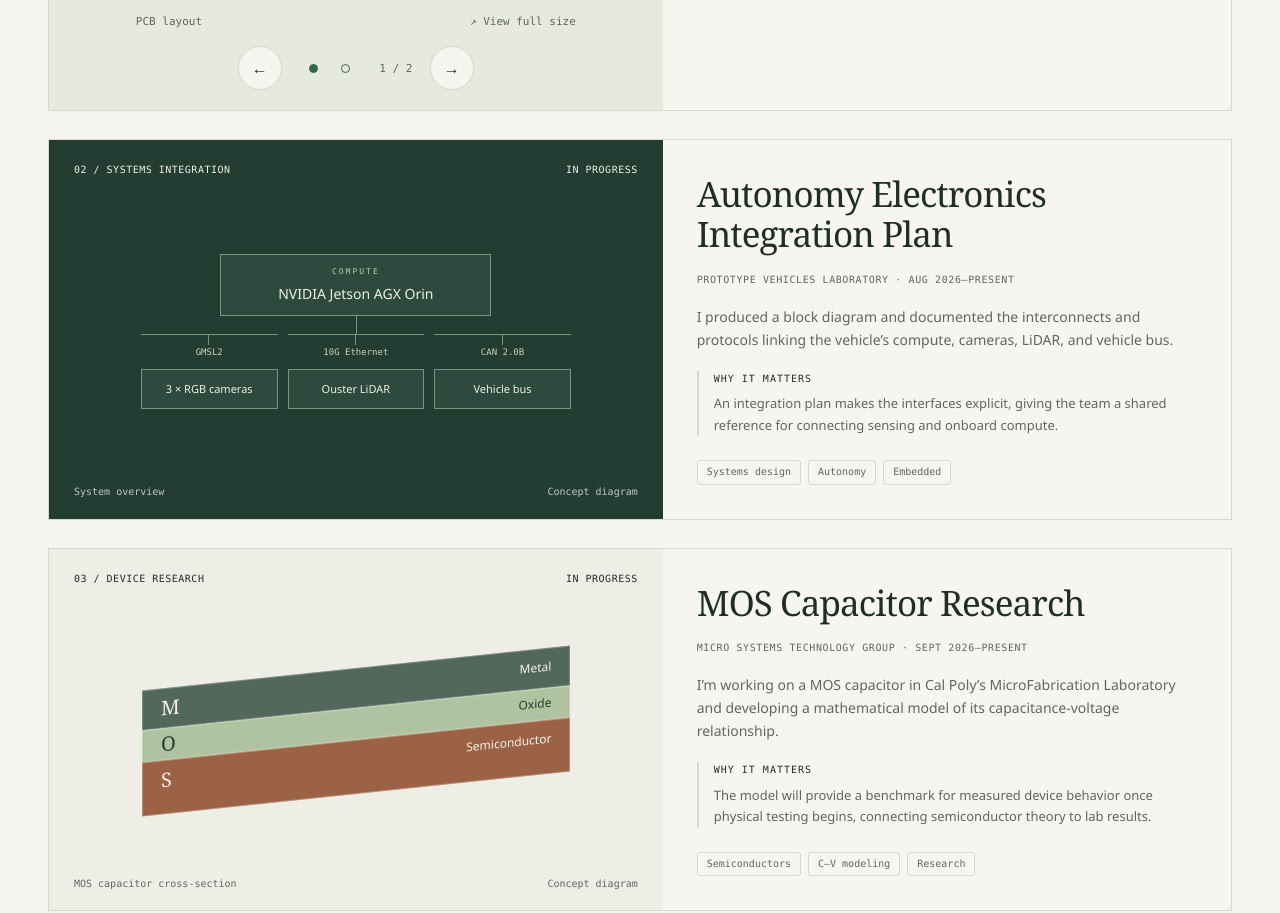
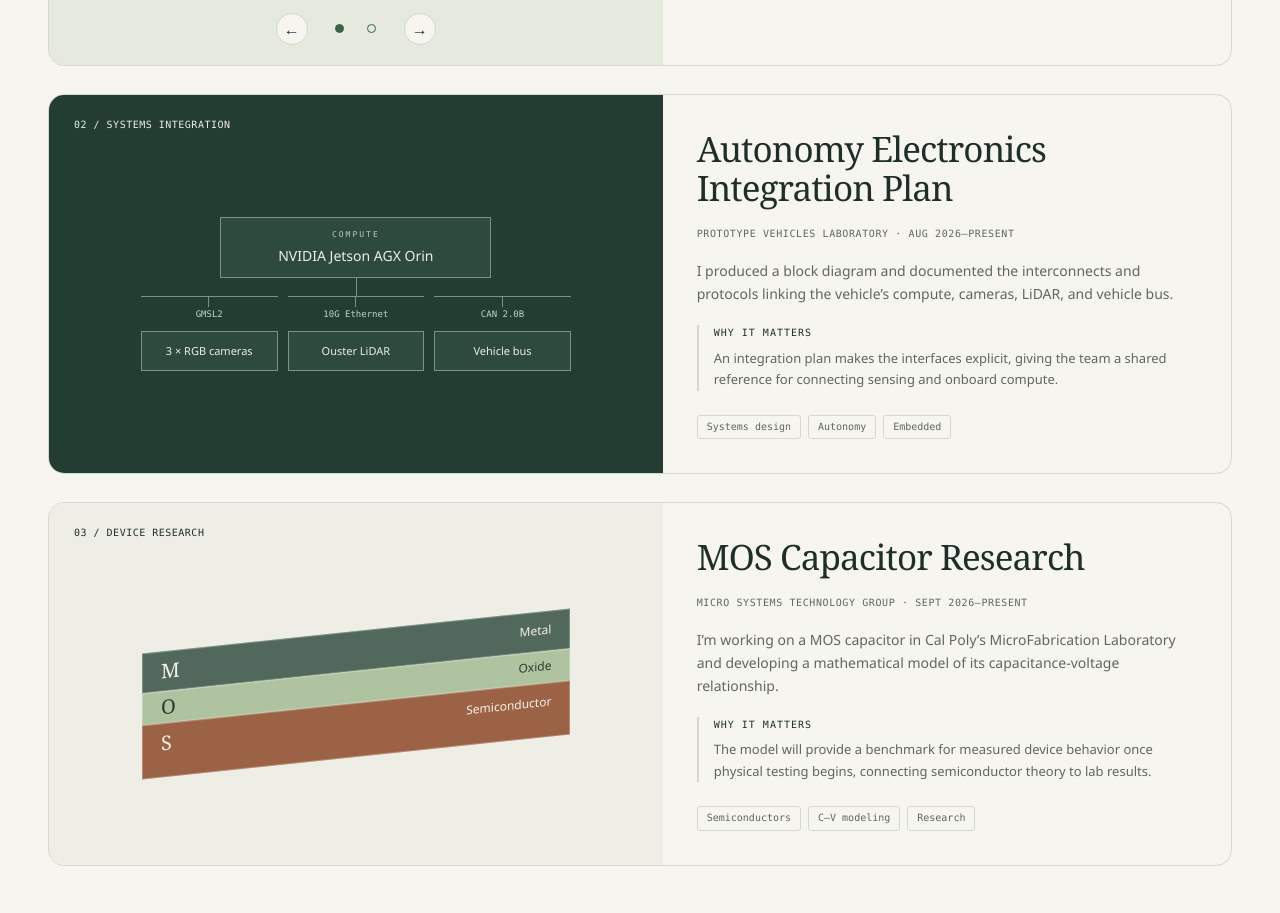
Before and after one commit to Neeraj-C08/myPortfolio, a plain HTML site: page index.html in a window 1280 px wide. Shown: the part 1125-2038 px from the top of the page. Drawn offline with Linux system fonts and the light colour scheme.

Commit message:
diddy changes

```diff
--- a/index.html
+++ b/index.html
@@ -13,7 +13,7 @@
   <div class="wrap">
     <nav aria-label="Main navigation">
       <a class="wordmark" href="#">NC<span aria-hidden="true">.</span></a>
-      <div class="nav-links"><a href="#projects">Selected work</a><a href="#about">About</a><a href="mailto:nchandek@calpoly.edu">Get in touch <span aria-hidden="true">↗</span></a></div>
+      <div class="nav-links"><a href="#projects">Selected work</a><a href="#about">About</a></div>
       <button id="theme" type="button" aria-label="Toggle light or dark theme">Theme <span aria-hidden="true">◐</span></button>
     </nav>
     <main id="main">
@@ -27,22 +27,20 @@
         <div class="portrait"><img src="images/IMG_0150.JPG" alt="Neeraj Chandekar" width="1067" height="1600" fetchpriority="high"></div>
       </header>
       <section id="projects" aria-labelledby="work-title">
-        <div class="section-heading"><h2 id="work-title">Selected work</h2><span>01 — 03 / 2026</span></div>
+        <div class="section-heading"><h2 id="work-title">Selected work</h2></div>
         <!-- Add future projects as .project articles in this list to keep their widths consistent. -->
         <div class="project-list">
         <article class="project" aria-labelledby="fan-title">
           <div class="board-visual">
-            <div class="visual-label"><span>01 / Circuit design</span><span>Altium Designer</span></div>
+            <div class="visual-label"><span>01 / Circuit design</span></div>
             <!-- Add image figures here; carousel controls are generated automatically. -->
             <div class="carousel" data-carousel role="region" aria-roledescription="carousel" aria-label="Cooling Fan Control Breakout Board images">
               <div class="carousel-stage">
                 <figure class="carousel-slide" role="group" aria-roledescription="slide" aria-label="1 of 2: PCB layout">
                   <a href="images/Screenshot%202026-11-11%20212728.png" target="_blank" rel="noopener" aria-label="Open full-size PCB layout in a new tab"><img src="images/Screenshot%202026-11-11%20212728.png" alt="Cooling fan breakout PCB layout showing routed traces, connectors, and mounting holes" width="736" height="736"></a>
-                  <figcaption>PCB layout <span>↗ View full size</span></figcaption>
                 </figure>
                 <figure class="carousel-slide" role="group" aria-roledescription="slide" aria-label="2 of 2: Schematic">
                   <a href="images/Screenshot%202026-11-11%20212849.png" target="_blank" rel="noopener" aria-label="Open full-size schematic in a new tab"><img src="images/Screenshot%202026-11-11%20212849.png" alt="Cooling fan signal-conditioning schematic with op-amps, filter components, and fan connectors" width="1020" height="807" loading="lazy"></a>
-                  <figcaption>Schematic <span>↗ View full size</span></figcaption>
                 </figure>
               </div>
             </div>
@@ -57,7 +55,7 @@
         </article>
           <article class="project" aria-labelledby="autonomy-title">
             <div class="diagram-visual autonomy-visual">
-              <div class="visual-label"><span>02 / Systems integration</span><span>In progress</span></div>
+              <div class="visual-label"><span>02 / Systems integration</span></div>
               <div class="system-diagram" role="img" aria-label="Planned vehicle connections: three RGB cameras via GMSL2, Ouster LiDAR via 10G Ethernet, and the vehicle bus via CAN 2.0B, connected to NVIDIA Jetson AGX Orin compute.">
                 <div class="system-node compute"><small>COMPUTE</small>NVIDIA Jetson AGX Orin</div>
                 <div class="system-branches">
@@ -66,7 +64,6 @@
                   <div><span class="protocol">CAN 2.0B</span><span class="system-node">Vehicle bus</span></div>
                 </div>
               </div>
-              <p class="visual-caption">System overview <span>Concept diagram</span></p>
             </div>
             <div class="project-copy">
               <h3 id="autonomy-title">Autonomy Electronics Integration Plan</h3>
@@ -78,13 +75,12 @@
           </article>
           <article class="project" aria-labelledby="mos-title">
             <div class="diagram-visual mos-visual">
-              <div class="visual-label"><span>03 / Device research</span><span>In progress</span></div>
+              <div class="visual-label"><span>03 / Device research</span></div>
               <div class="mos-diagram" role="img" aria-label="Conceptual MOS capacitor cross-section showing metal, oxide, and semiconductor layers.">
                 <div class="mos-layer metal"><span>M</span><span>Metal</span></div>
                 <div class="mos-layer oxide"><span>O</span><span>Oxide</span></div>
                 <div class="mos-layer silicon"><span>S</span><span>Semiconductor</span></div>
               </div>
-              <p class="visual-caption">MOS capacitor cross-section <span>Concept diagram</span></p>
             </div>
             <div class="project-copy">
               <h3 id="mos-title">MOS Capacitor Research</h3>
@@ -120,10 +116,6 @@
       next.type = 'button';
       next.textContent = '→';
       next.setAttribute('aria-label', 'Next image');
-      const status = document.createElement('span');
-      status.className = 'carousel-status';
-      status.setAttribute('aria-live', 'polite');
-      status.setAttribute('aria-atomic', 'true');
       const dots = document.createElement('div');
       dots.className = 'carousel-dots';
       dots.setAttribute('role', 'group');
@@ -131,7 +123,7 @@
       const selectors = slides.map((slide, index) => {
         const dot = document.createElement('button');
         dot.type = 'button';
-        dot.setAttribute('aria-label', `Show image ${index + 1}: ${slide.querySelector('figcaption').firstChild.textContent.trim()}`);
+        dot.setAttribute('aria-label', `Show image ${slide.getAttribute('aria-label')}`);
         dot.addEventListener('click', () => show(index));
         dots.append(dot);
         return dot;
@@ -140,7 +132,6 @@
         current = (index + slides.length) % slides.length;
         slides.forEach((slide, i) => { slide.hidden = i !== current; });
         selectors.forEach((dot, i) => dot.setAttribute('aria-current', String(i === current)));
-        status.textContent = `${current + 1} / ${slides.length}`;
       }
       previous.addEventListener('click', () => show(current - 1));
       next.addEventListener('click', () => show(current + 1));
@@ -151,7 +142,7 @@
           show(current + (event.key === 'ArrowRight' ? 1 : -1));
         }
       });
-      controls.append(previous, dots, status, next);
+      controls.append(previous, dots, next);
       carousel.append(controls);
       carousel.classList.add('is-ready');
       show(0);
--- a/styles.css
+++ b/styles.css
@@ -36,9 +36,9 @@ nav { min-height: 96px; display: flex; align-items: center; gap: 32px; border-bo
 .intro { padding: 48px 0; display: grid; grid-template-columns: minmax(0, 1fr) 280px; align-items: center; gap: 64px; }
 .intro-copy > p:not(.eyebrow) { max-width: 515px; color: var(--muted); margin-bottom: 24px; font-size: 17px; }
 .intro-copy .text-link { display: inline-block; }
-.portrait { aspect-ratio: 4 / 5; overflow: hidden; background: var(--surface); border-radius: 3px; }
+.portrait { aspect-ratio: 4 / 5; overflow: hidden; background: var(--surface); border-radius: 16px; }
 .portrait img { width: 100%; height: 100%; object-fit: cover; object-position: 47% 25%; }
-.eyebrow, .visual-label, .section-heading > span, .visual-caption, .chips, .project-impact h4, .protocol, .system-node small { font-family: "Consolas", "Courier New", monospace; }
+.eyebrow, .visual-label, .chips, .project-impact h4, .protocol, .system-node small { font-family: "Consolas", "Courier New", monospace; }
 .eyebrow { margin: 0 0 20px; color: var(--accent); text-transform: uppercase; letter-spacing: 1.6px; font-size: 11px; line-height: 1.7; }
 h1, h2, h3, p { margin-top: 0; }
 h1 { font-family: Georgia, "Times New Roman", serif; font-size: clamp(54px, 6.5vw, 88px); line-height: 1.04; letter-spacing: -3.5px; font-weight: 400; margin-bottom: 24px; }
@@ -46,9 +46,8 @@ h1 { font-family: Georgia, "Times New Roman", serif; font-size: clamp(54px, 6.5v
 .text-link span { margin-left: 28px; }
 .section-heading { display: flex; justify-content: space-between; align-items: center; padding: 23px 0; border-top: 1px solid var(--line); }
 .section-heading h2 { font-size: 16px; font-weight: 600; margin: 0; }
-.section-heading > span { font-size: 11px; color: var(--muted); }
 .project-list { display: grid; grid-template-columns: minmax(0, 1fr); gap: 28px; }
-.project { display: grid; grid-template-columns: minmax(0, 1.08fr) minmax(0, 1fr); width: 100%; min-width: 0; border: 1px solid var(--line); }
+.project { display: grid; grid-template-columns: minmax(0, 1.08fr) minmax(0, 1fr); width: 100%; min-width: 0; border: 1px solid var(--line); border-radius: 16px; overflow: hidden; }
 .project > * { min-width: 0; }
 .board-visual { background: var(--board); padding: 25px 28px 20px; display: flex; flex-direction: column; justify-content: space-between; }
 .visual-label { display: flex; justify-content: space-between; gap: 12px; font-size: 10px; text-transform: uppercase; letter-spacing: .5px; }
@@ -58,16 +57,13 @@ h1 { font-family: Georgia, "Times New Roman", serif; font-size: clamp(54px, 6.5v
 .carousel.is-ready .carousel-slide { margin-bottom: 0; }
 .carousel-slide > a { display: flex; align-items: center; justify-content: center; aspect-ratio: 1; padding: 12px; }
 .carousel-slide img { width: 100%; height: 100%; object-fit: contain; }
-.carousel-slide figcaption { display: flex; flex-wrap: wrap; justify-content: space-between; gap: 4px 12px; margin-top: 16px; font: 11px/1.6 "Consolas", "Courier New", monospace; color: var(--muted); }
 .carousel-controls { display: flex; align-items: center; justify-content: center; gap: 16px; margin-top: 16px; }
-.carousel-controls button { width: 44px; height: 44px; padding: 0; border: 1px solid var(--line); border-radius: 50%; color: var(--ink); background: var(--bg); }
+.carousel-controls button { width: 32px; height: 32px; padding: 0; border: 1px solid var(--line); border-radius: 50%; color: var(--ink); background: var(--bg); }
 .carousel-controls button:hover { border-color: var(--accent); }
 .carousel-dots { display: flex; }
 .carousel-dots button { display: grid; place-items: center; width: 32px; border: 0; background: transparent; border-radius: 4px; }
 .carousel-dots button::after { content: ""; width: 7px; height: 7px; border: 1px solid var(--accent); border-radius: 50%; }
 .carousel-dots button[aria-current="true"]::after { background: var(--accent); }
-.carousel-status { color: var(--muted); font: 11px/1.6 "Consolas", "Courier New", monospace; min-width: 36px; text-align: center; }
-.visual-caption { display: flex; justify-content: space-between; gap: 12px; font-size: 10px; margin: 0; color: var(--muted); }
 .project-copy { padding: 34px; }
 .project-copy .eyebrow { font-size: 10px; letter-spacing: .6px; margin-bottom: 17px; }
 .project h3 { font-family: Georgia, "Times New Roman", serif; font-size: 35px; font-weight: 400; line-height: 1.13; letter-spacing: -.9px; margin-bottom: 17px; }
@@ -77,9 +73,8 @@ h1 { font-family: Georgia, "Times New Roman", serif; font-size: clamp(54px, 6.5v
 .project-impact p { font-size: 13px; }
 .chips { display: flex; flex-wrap: wrap; gap: 7px; margin-top: 24px; }
 .chips span { border: 1px solid var(--line); border-radius: 3px; padding: 3px 9px; color: var(--muted); font-size: 10px; }
-.diagram-visual { min-height: 290px; padding: 22px 25px 18px; display: grid; grid-template-rows: auto 1fr auto; align-items: center; }
+.diagram-visual { min-height: 290px; padding: 22px 25px 18px; display: grid; grid-template-rows: auto 1fr; align-items: center; }
 .autonomy-visual { background: #233d33; color: #edf0e4; }
-.autonomy-visual .visual-caption { color: #becbc0; }
 .system-diagram { width: 100%; max-width: 430px; margin: 25px auto; text-align: center; }
 .system-node { display: block; border: 1px solid #779582; padding: 10px 4px; font-size: 11px; background: #2e493d; }
 .compute { width: 63%; margin: 0 auto; font-size: 14px; position: relative; }
@@ -117,7 +112,6 @@ footer a { text-decoration: none; }
   .board-visual { padding: 22px; }
   .project-list { gap: 20px; }
   .diagram-visual { padding: 20px 16px; }
-  .visual-caption { flex-wrap: wrap; gap: 2px 12px; }
   .about { gap: 35px; }
   .contact > a { font-size: 15px; }
 }
```
